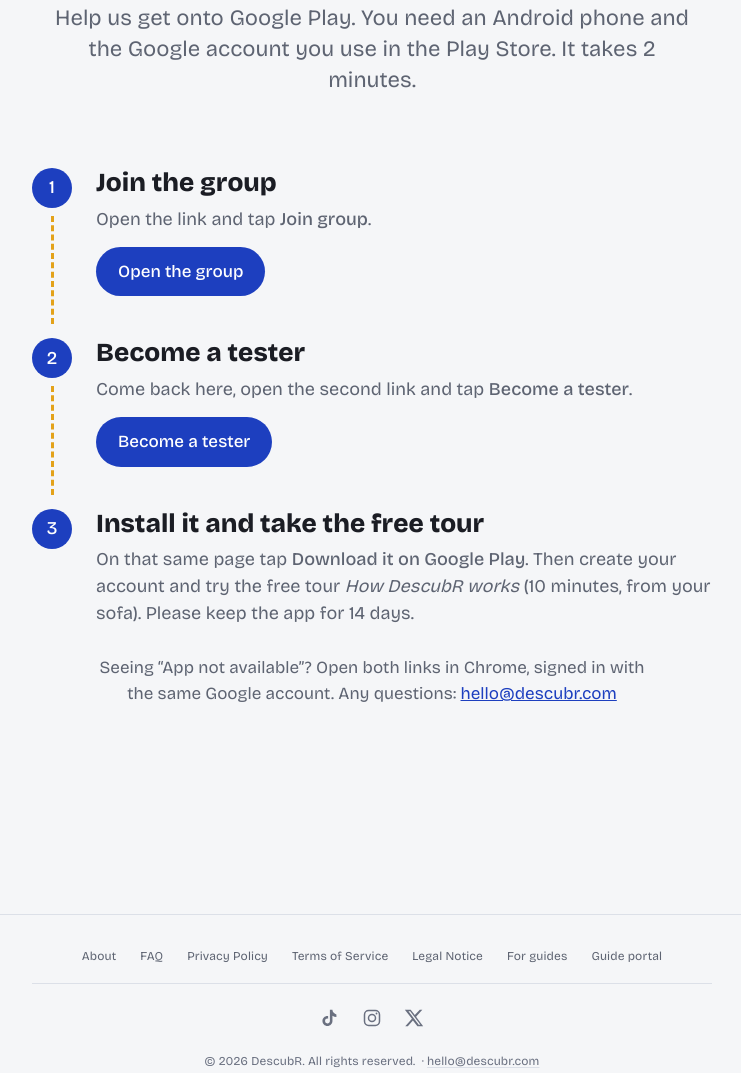
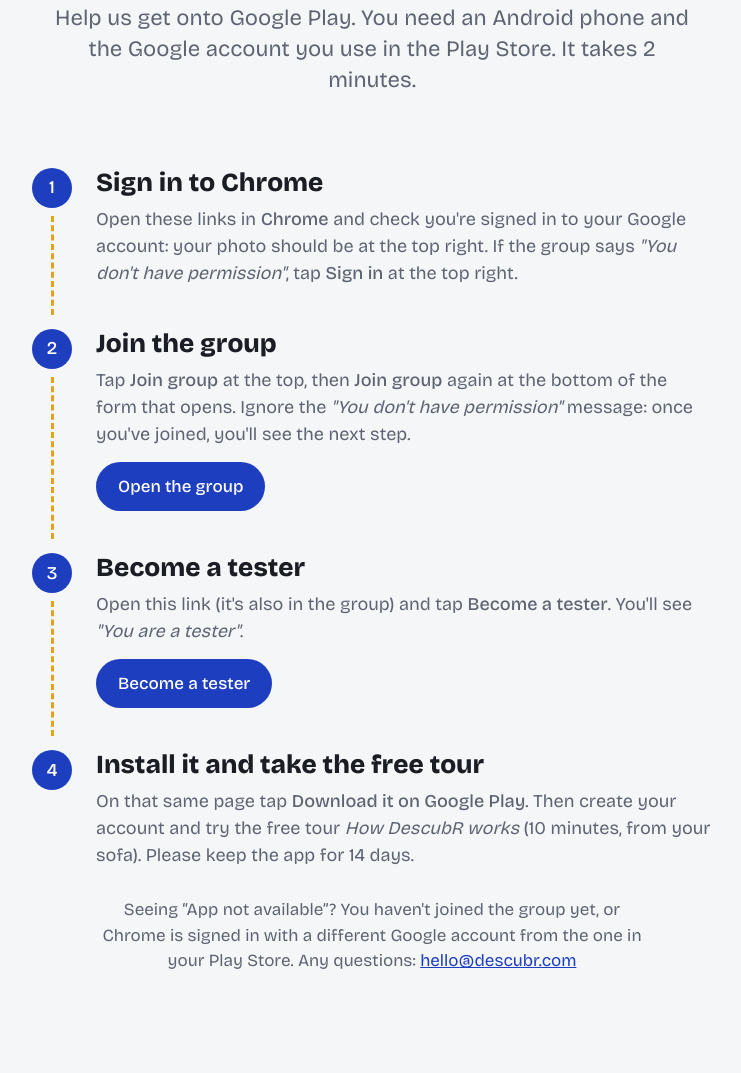
Before and after one commit to jorgerodpen/descubr-web, a plain HTML site: page testers/index.html in a window 1280 px wide. Shown: the part 309-1382 px from the top of the page, without its empty margins (268-1009 px from the left). Drawn offline with Linux system fonts and the light colour scheme.

Commit message:
Testers page: sign in to Chrome first, tap Join group twice and ignore the no-permission message
Co-Authored-By: Claude Opus 5.5 <noreply@anthropic.com>

```diff
--- a/testers/index.html
+++ b/testers/index.html
@@ -80,13 +80,17 @@
         </p>
         <ol class="guide-steps">
           <li>
-            <div data-i18n="en"><h3>Join the group</h3><p>Open the link and tap <strong>Join group</strong>.</p></div>
-            <div data-i18n="es"><h3>Únete al grupo</h3><p>Abre el enlace y pulsa <strong>Unirse al grupo</strong>.</p></div>
+            <div data-i18n="en"><h3>Sign in to Chrome</h3><p>Open these links in <strong>Chrome</strong> and check you're signed in to your Google account: your photo should be at the top right. If the group says <em>"You don't have permission"</em>, tap <strong>Sign in</strong> at the top right.</p></div>
+            <div data-i18n="es"><h3>Inicia sesión en Chrome</h3><p>Abre estos enlaces en <strong>Chrome</strong> y comprueba que has iniciado sesión con tu cuenta de Google: arriba a la derecha debe salir tu foto. Si el grupo dice <em>"No tienes permiso"</em>, pulsa <strong>Iniciar sesión</strong> arriba a la derecha.</p></div>
+          </li>
+          <li>
+            <div data-i18n="en"><h3>Join the group</h3><p>Tap <strong>Join group</strong> at the top, then <strong>Join group</strong> again at the bottom of the form that opens. Ignore the <em>"You don't have permission"</em> message: once you've joined, you'll see the next step.</p></div>
+            <div data-i18n="es"><h3>Únete al grupo</h3><p>Pulsa <strong>Unirse al grupo</strong> arriba y luego otra vez <strong>Unirse al grupo</strong> al final del formulario que se abre. Ignora el mensaje <em>"No tienes permiso"</em>: cuando te unas, verás el siguiente paso.</p></div>
             <div class="cta-row testers-cta"><a class="button" href="https://groups.google.com/g/descubr-testers" target="_blank" rel="noopener"><span data-i18n="en">Open the group</span><span data-i18n="es">Abrir el grupo</span></a></div>
           </li>
           <li>
-            <div data-i18n="en"><h3>Become a tester</h3><p>Come back here, open the second link and tap <strong>Become a tester</strong>.</p></div>
-            <div data-i18n="es"><h3>Hazte tester</h3><p>Vuelve aquí, abre el segundo enlace y pulsa <strong>Convertirse en tester</strong>.</p></div>
+            <div data-i18n="en"><h3>Become a tester</h3><p>Open this link (it's also in the group) and tap <strong>Become a tester</strong>. You'll see <em>"You are a tester"</em>.</p></div>
+            <div data-i18n="es"><h3>Hazte tester</h3><p>Abre este enlace (también está en el grupo) y pulsa <strong>Convertirse en tester</strong>. Verás un aviso verde que lo confirma.</p></div>
             <div class="cta-row testers-cta"><a class="button" href="https://play.google.com/apps/testing/com.descubr.app" target="_blank" rel="noopener"><span data-i18n="en">Become a tester</span><span data-i18n="es">Hacerme tester</span></a></div>
           </li>
           <li>
@@ -95,8 +99,8 @@
           </li>
         </ol>
         <p class="earn-note">
-          <span data-i18n="en">Seeing “App not available”? Open both links in Chrome, signed in with the same Google account. Any questions: <a href="mailto:hello@descubr.com">hello@descubr.com</a></span>
-          <span data-i18n="es">¿Te sale “App not available”? Abre los dos enlaces en Chrome, con la misma cuenta de Google. Cualquier duda: <a href="mailto:hello@descubr.com">hello@descubr.com</a></span>
+          <span data-i18n="en">Seeing “App not available”? You haven't joined the group yet, or Chrome is signed in with a different Google account from the one in your Play Store. Any questions: <a href="mailto:hello@descubr.com">hello@descubr.com</a></span>
+          <span data-i18n="es">¿Te sale “App not available”? Aún no te has unido al grupo, o Chrome tiene una cuenta de Google distinta a la de tu Play Store. Cualquier duda: <a href="mailto:hello@descubr.com">hello@descubr.com</a></span>
         </p>
       </div>
     </section>
```
